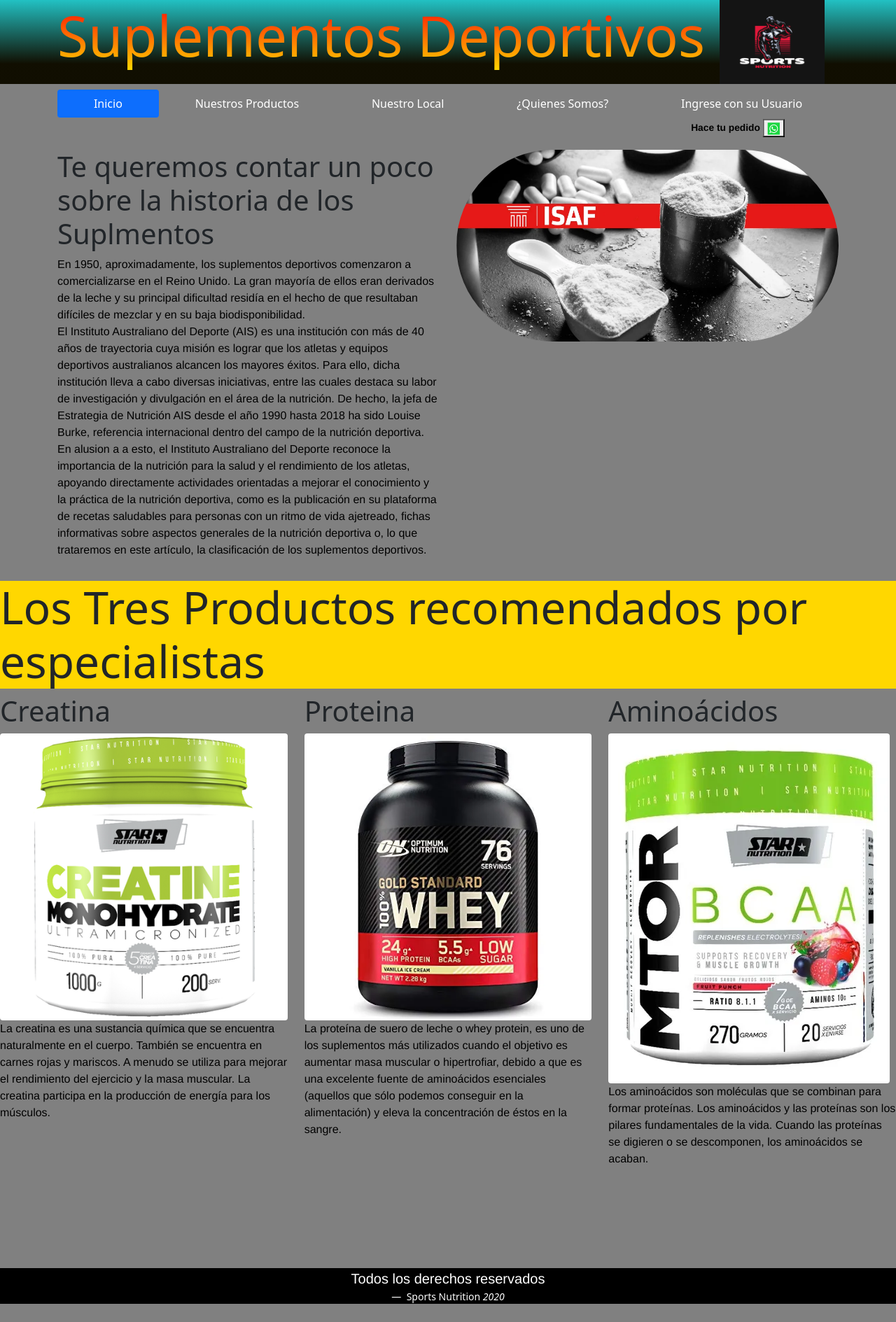
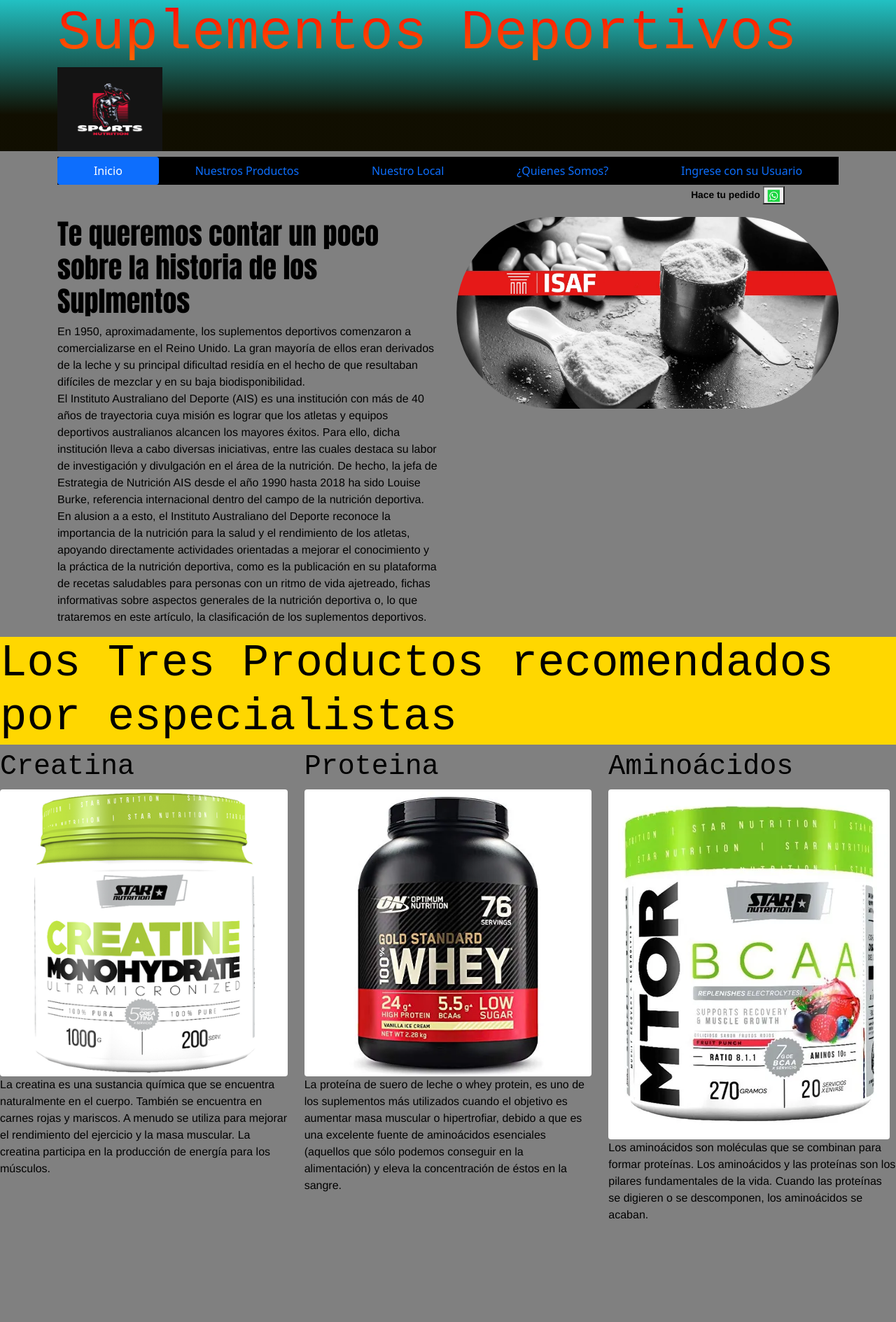
Before and after one commit to LuchoBorla/suplementos, a website: page index.html in a window 1280 px wide. Shown: the top 1889 px of the page at 70% size. Drawn offline with nearby package versions, Linux system fonts and the light colour scheme.

Commit message:
parte final

```diff
--- a/index.html
+++ b/index.html
@@ -4,13 +4,15 @@
     <!-- Required meta tags -->
     <meta charset="utf-8">
     <meta name="viewport" content="width=device-width, initial-scale=1">
+    <meta name="description" content="Este es mi sitio web donde encontraras suplementos deportivos">
+    <meta name="keywords" content="suplementos deportivos, vitaminas, proteinas, aminoacidos">
 
     <!-- Bootstrap CSS -->
     <link href="css/bootstrap.min.css" rel="stylesheet">
     <link rel="stylesheet" href="css/style.css">
     <link rel="stylesheet"
     href="https://cdnjs.cloudflare.com/ajax/libs/animate.css/4.1.1/animate.min.css">
-    <title>Suplementos</title>
+    <title>Suplementos Deportivos</title>
   </head>
   <body>
     <div class="cointainer-fluid bg-black text-white titulo" >
@@ -37,7 +39,7 @@
 
         <div class="row principal">
             <div class="col-md-6">
-                    <h1>Te queremos contar un poco sobre la historia de los Suplmentos</h1>
+                    <h1 class="historia">Te queremos contar un poco sobre la historia de los Suplmentos</h1>
                     <p>En 1950, aproximadamente, los suplementos deportivos comenzaron a comercializarse en el Reino Unido. La gran mayoría de ellos eran derivados de la leche y su principal dificultad residía en el hecho de que resultaban difíciles de mezclar y en su baja biodisponibilidad. <br> El Instituto Australiano del Deporte (AIS) es una institución con más de 40 años de trayectoria cuya misión es lograr que los atletas y equipos deportivos australianos alcancen los mayores éxitos. Para ello, dicha institución lleva a cabo diversas iniciativas, entre las cuales destaca su labor de investigación y divulgación en el área de la nutrición. De hecho, la jefa de Estrategia de Nutrición AIS desde el año 1990 hasta 2018 ha sido Louise Burke, referencia internacional dentro del campo de la nutrición deportiva.
                         En alusion a a esto, el Instituto Australiano del Deporte reconoce la importancia de la nutrición para la salud y el rendimiento de los atletas, apoyando directamente actividades orientadas a mejorar el conocimiento y la práctica de la nutrición deportiva, como es la publicación en su plataforma de recetas saludables para personas con un ritmo de vida ajetreado, fichas informativas sobre aspectos generales de la nutrición deportiva o, lo que trataremos en este artículo, la clasificación de los suplementos deportivos.</p>
             </div>
@@ -47,7 +49,7 @@
         </div>
       </div>
             <div class="row">
-                <h1 class="display-3" class="titulo">Los Tres Productos recomendados por especialistas</h1>
+                <h1 class="display-3 titulo2">Los Tres Productos recomendados por especialistas</h1>
 
                 <div class="col-md-4">
                     <h1>Creatina</h1>
@@ -67,10 +69,11 @@
 
                 </div>
             </div>
+            <!-- seccion footer -->
             <div class="footer" >
             <figure class="text-center">
                 <blockquote class="blockquote">
-                  <p>Todos los derechos reservados</p>
+                  <p class="foot">Todos los derechos reservados</p>
                 </blockquote>
                 <figcaption class="blockquote-footer">
                   Sports Nutrition <cite title="Source Title">2020</cite>
--- /dev/null
+++ b/scss/_colores.scss
@@ -0,0 +1,16 @@
+p{
+    color: black;
+}
+nav{
+    color: white;
+    background-color: black;
+}
+h1{
+    color: black;
+}
+.foot{
+    color: white;
+}
+.titulo2{
+    background-color: gold;
+}
--- /dev/null
+++ b/scss/_estructuras.scss
@@ -0,0 +1,42 @@
+figure{
+    background-color: black;
+    color: blue;
+}
+body{
+    background-color: grey;
+}
+.logo{
+    width: 150px;
+}
+.boton_pedido{
+    text-align: right;
+    animation:zoomIn;
+    animation-duration: 10s;
+}
+.titulo{
+    background: rgb(22,19,1);
+    background: linear-gradient(0deg, rgba(22,19,1,0.7567401960784313) 24%, rgba(34,193,195,1) 100%);
+}
+.texto {
+    background: linear-gradient(red, yellow);
+    -webkit-background-clip:  text;
+    color: transparent;
+  }
+
+  .map-responsive{
+    overflow:hidden;
+    padding-bottom:56.25%;
+    position:relative;
+    height:0;
+
+}
+
+.map-responsive iframe{
+    left:0;
+    top:0;
+    position:absolute;
+
+}
+.footer{
+    margin-top: 10%;
+}
--- /dev/null
+++ b/scss/_maps.scss
@@ -0,0 +1,33 @@
+$estilos: (
+  color: #3673D9,
+  centro: center
+);
+
+.foot {
+  background-color: map-get($estilos, color);
+  text-align: map-get($estilos, centro);
+  padding: 1rem;
+  color: white;
+}
+
+$estilos1: (
+  negro: black,
+  naranja: #E67E22
+);
+
+
+
+@mixin fondo($color){
+  @if map-has-key($estilos1, $color){
+    background-color: map-get($estilos1, $color);
+  }
+}
+
+.uno{
+  @include fondo(negro);
+  color: white;
+}
+.dos{
+  @include fondo(naranja);
+  color: white;
+}
--- /dev/null
+++ b/scss/_tipografias.scss
@@ -0,0 +1,22 @@
+p{
+    font-family: 'Franklin Gothic Medium', 'Arial Narrow', Arial, sans-serif; }
+
+h1{
+    font-family: monospace;
+    color: black;
+}
+
+p {
+    color: black; }
+
+  nav {
+    color: white;
+    background-color: black; }
+
+
+  .foot {
+    color: white; }
+
+  .historia{
+    font-family: Impact, Haettenschweiler, 'Arial Narrow Bold', sans-serif;
+}
--- /dev/null
+++ b/scss/style.scss
@@ -0,0 +1,4 @@
+@import"estructuras";
+@import"colores";
+@import "tipografias";
+@import "maps";
```
Also changed, not shown: Ingresar.html (+9 -8 lines), NuestroLocal.html (+7 -5 lines), NuestrosProductos.html (+8 -4 lines), QuienesSomos.html (+5 -3 lines), compra.html (+5 -2 lines), compra2.html (+5 -2 lines), compra3.html (+4 -2 lines), compra4.html (+5 -2 lines), compra5.html (+5 -2 lines), compra6.html (+4 -2 lines), package.json (added, +308 -0 lines), css/style.css, 1 other file.
